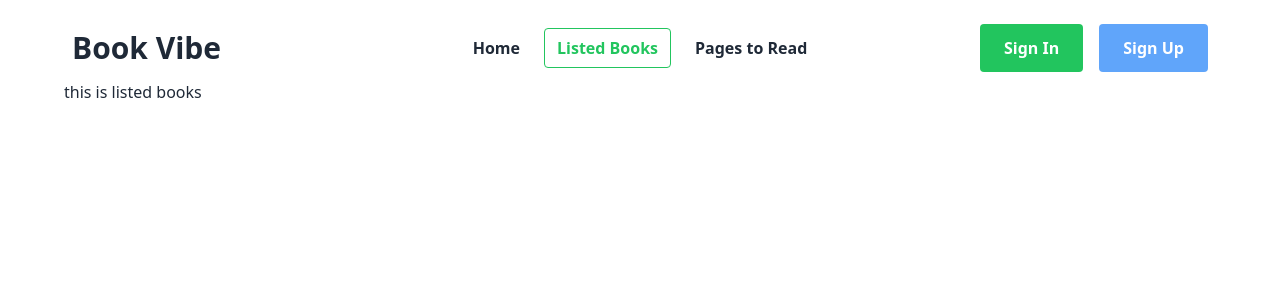
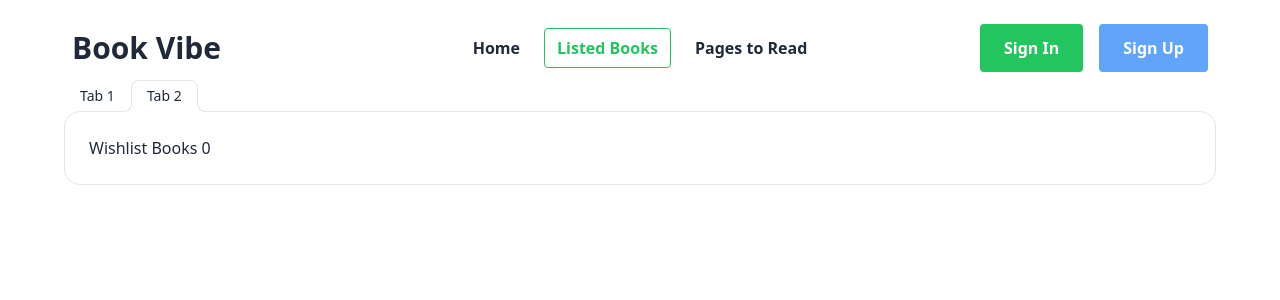
Before and after one commit to Mahid970/book-review, a React (Vite) app: page /listed-books in a window 1280 px wide. Shown: the top 300 px of the page. Built offline with nearby package versions, Linux system fonts and the light colour scheme.

Commit message:
completed loading and showing listed data

```diff
--- /dev/null
+++ b/src/components/listed-books/ListedBookCard.jsx
@@ -0,0 +1,10 @@
+const ListedBookCard = ({ book }) => {
+  console.log(book);
+  return (
+    <div>
+      <div>{book.bookName}</div>
+    </div>
+  );
+};
+
+export default ListedBookCard;
--- a/src/components/listed-books/ListedBooks.jsx
+++ b/src/components/listed-books/ListedBooks.jsx
@@ -1,7 +1,63 @@
+import { useEffect, useState } from "react";
+import { getetItemsFromLocalStorage } from "../../localstorage/localStorage";
+import ListedBookCard from "./ListedBookCard";
+import { useLoaderData } from "react-router-dom";
+
 const ListedBooks = () => {
+  const books = useLoaderData();
+  const [readList, setReadList] = useState([]);
+  const [wishlist, setWishlist] = useState([]);
+  useEffect(() => {
+    const readList = getetItemsFromLocalStorage("read-list");
+
+    const wishlist = getetItemsFromLocalStorage("wish-list");
+    if (readList.length > 0) {
+      const readListBooks = books.filter((book) =>
+        readList.includes(book.bookId)
+      );
+      setReadList(readListBooks);
+    }
+    if (wishlist.length > 0) {
+      const wishlistBooks = books.filter((book) =>
+        wishlist.includes(book.bookId)
+      );
+      setWishlist(wishlistBooks);
+    }
+  }, [books]);
+  console.log(readList, wishlist);
+
   return (
-    <div>
-      <h1>this is listed books</h1>
+    <div role="tablist" className="tabs tabs-lifted">
+      <input
+        type="radio"
+        name="my_tabs_2"
+        role="tab"
+        className="tab"
+        aria-label="Tab 1"
+      />
+      <div
+        role="tabpanel"
+        className="tab-content bg-base-100 border-base-300 rounded-box p-6"
+      >
+        {readList.map((book) => (
+          <ListedBookCard key={book.bookId} book={book}></ListedBookCard>
+        ))}
+      </div>
+
+      <input
+        type="radio"
+        name="my_tabs_2"
+        role="tab"
+        className="tab"
+        aria-label="Tab 2"
+        defaultChecked
+      />
+      <div
+        role="tabpanel"
+        className="tab-content bg-base-100 border-base-300 rounded-box p-6"
+      >
+        Wishlist Books {wishlist.length}
+      </div>
     </div>
   );
 };
--- a/src/main.jsx
+++ b/src/main.jsx
@@ -20,6 +20,7 @@ const router = createBrowserRouter([
       {
         path: "/listed-books",
         element: <ListedBooks></ListedBooks>,
+        loader: () => fetch("/public/books.json"),
       },
       {
         path: "/pages-to-read",
```
